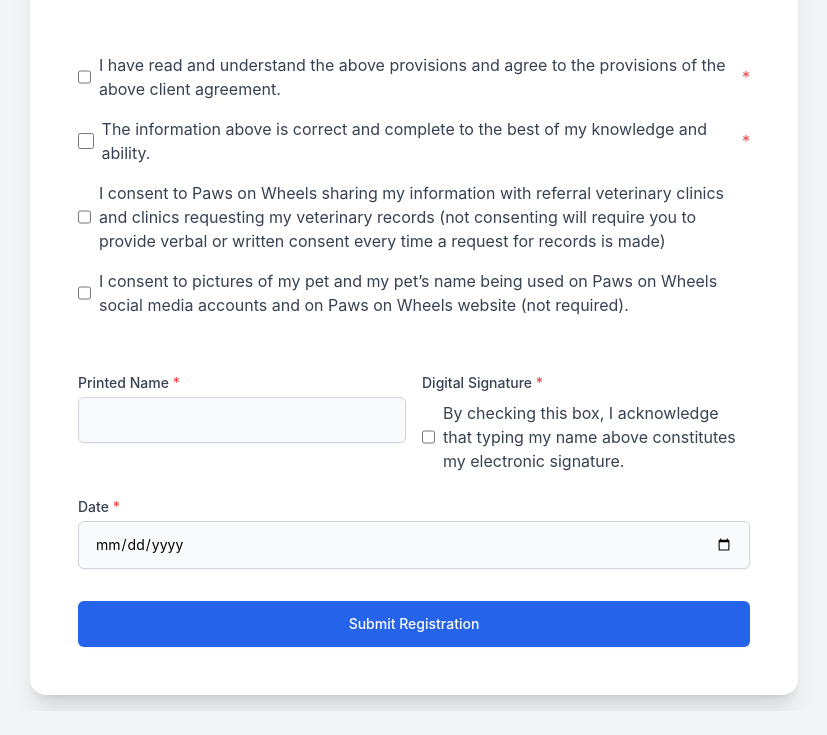
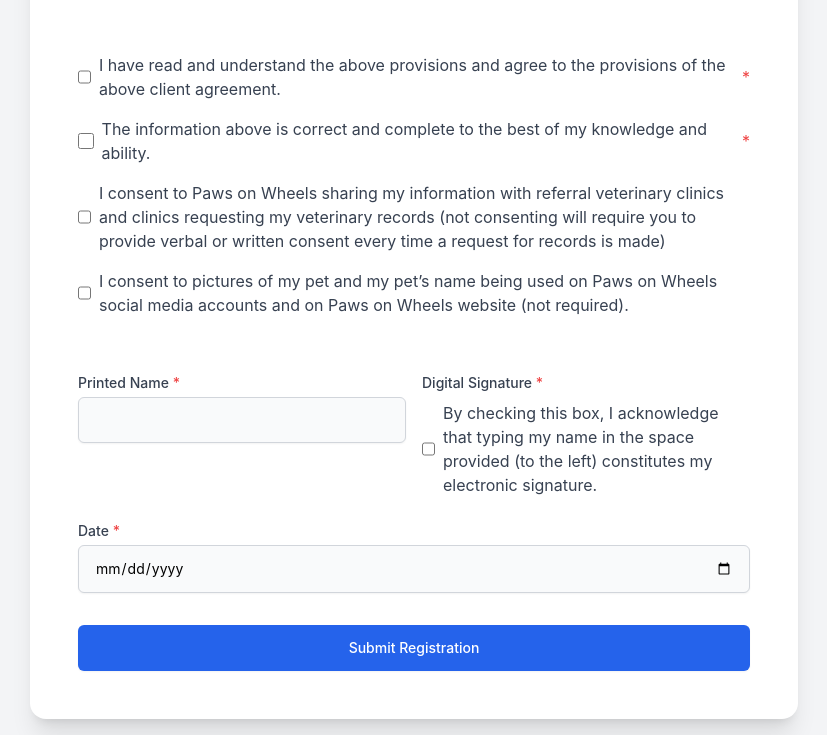
Before and after one commit to pawsadmin-alt/newclientform, a plain HTML site: page index.html in a window 1280 px wide. Shown: the part 10087-10822 px from the top of the page, without its empty margins (226-1053 px from the left). Before the commit the page ends 10798 px from the top, so only its background shows below. Drawn offline with nearby package versions, Linux system fonts and the light colour scheme.

Commit message:
Update index.html

```diff
--- a/index.html
+++ b/index.html
@@ -630,7 +630,7 @@
                         <label for="digital_signature_consent" class="block text-sm font-medium text-gray-700">Digital Signature <span class="text-red-500">*</span></label>
                         <label class="flex items-center text-gray-700 mt-2">
                             <input type="checkbox" name="digital_signature_consent" required class="mr-2 h-4 w-4 text-blue-600 focus:ring-blue-500 border-gray-300 rounded">
-                            By checking this box, I acknowledge that typing my name above constitutes my electronic signature.
+                            By checking this box, I acknowledge that typing my name in the space provided (to the left) constitutes my electronic signature.
                         </label>
                     </div>
                 </div>
```
